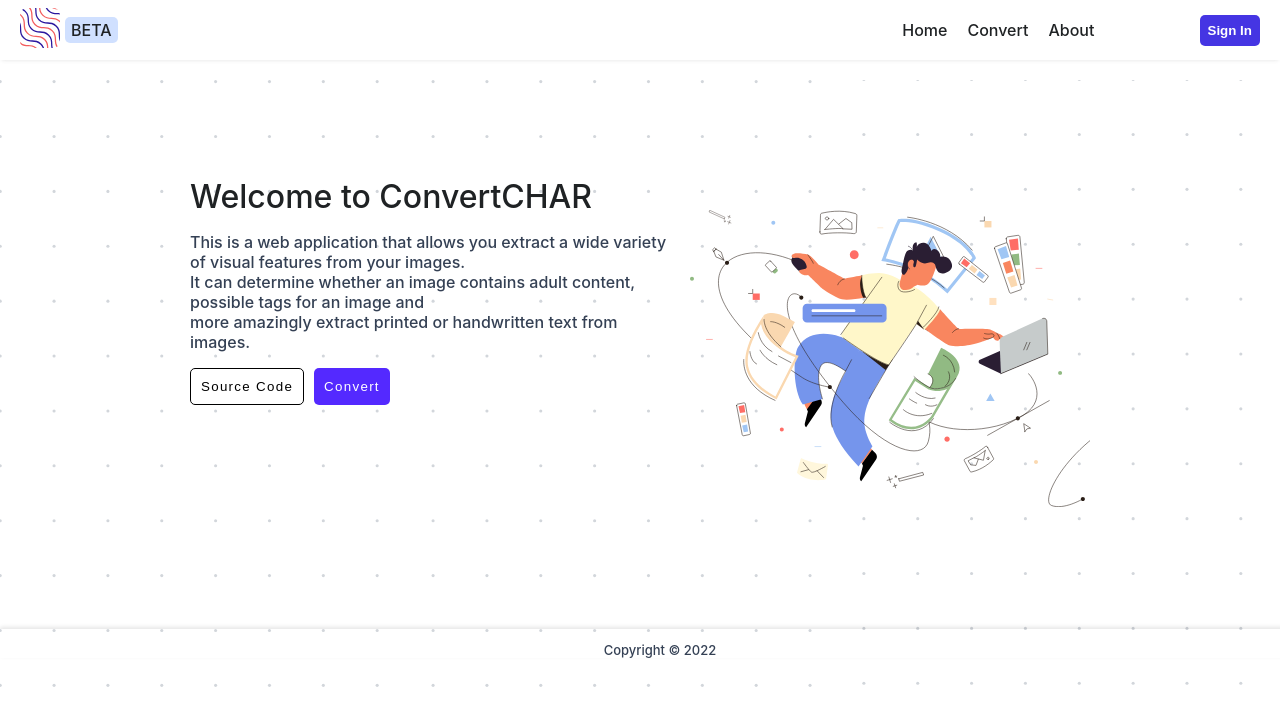
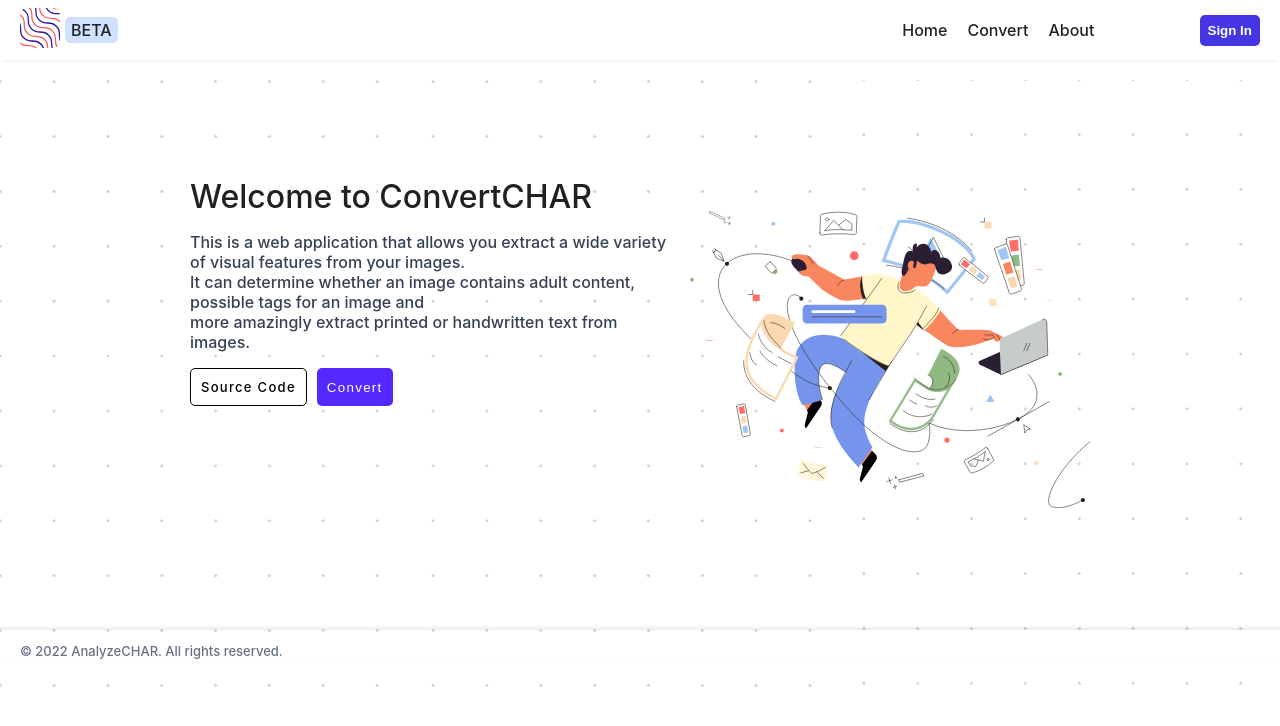
Before and after one commit to Saifurrahmanemon/AnalyzeCHAR, a React (Create React App) app: page / in a window 1280 px wide. Shown: the top 726 px of the page. Built offline with nearby package versions, Linux system fonts and the light colour scheme; no server answers.

Commit message:
fix footer design and add github link to sourcode button in Home.tsx

```diff
--- a/src/Pages/Home/Home.styles.ts
+++ b/src/Pages/Home/Home.styles.ts
@@ -66,13 +66,15 @@ export const ButtonContainer = styled.div`
    margin-bottom: 5rem;
 `;
 
-export const SourceCodeButton = styled.button`
+export const SourceCodeButton = styled.a`
    background-color: ${(props) => props.theme.colors.white};
+   text-decoration: none;
    color: ${(props) => props.theme.colors.black};
    border: 1px solid ${(props) => props.theme.colors.black};
    border-radius: ${(props) => props.theme.borderRadius};
    padding: ${(props) => props.theme.padding};
    letter-spacing: 1.3px;
+   font-size: 13px;
    font-weight: ${(props) => props.theme.fontWeight};
    cursor: pointer;
    outline: none;
--- a/src/Pages/Home/Home.tsx
+++ b/src/Pages/Home/Home.tsx
@@ -16,6 +16,8 @@ function Home() {
    const handleConvertOnclick = () => {
       navigate('/convert');
    };
+
+   const github = 'https://github.com/Saifurrahmanemon/image-analytics';
    return (
       <>
          <HomeContainer>
@@ -28,7 +30,9 @@ function Home() {
                   handwritten text from images.
                </Text>
                <ButtonContainer>
-                  <SourceCodeButton>Source Code</SourceCodeButton>
+                  <SourceCodeButton href={github} target='_blank'>
+                     Source Code
+                  </SourceCodeButton>
                   <ConvertButton onClick={handleConvertOnclick}>Convert</ConvertButton>
                </ButtonContainer>
             </BannerTextContainer>
--- a/src/components/Footer/Footer.styles.ts
+++ b/src/components/Footer/Footer.styles.ts
@@ -2,8 +2,8 @@ import styled from 'styled-components';
 
 export const FooterContainer = styled.footer`
    display: flex;
-   justify-content: center;
-   align-items: center;
+   justify-content: flex-start;
+   align-items: flex-start;
    padding: ${(props) => props.theme.container};
    color: ${(props) => props.theme.colors.secondary};
    text-align: center;
@@ -15,5 +15,6 @@ export const FooterContainer = styled.footer`
       margin-bottom: 0;
       font-size: small;
       font-weight: 500;
+      color: ${(props) => props.theme.colors.accent2};
    }
 `;
--- a/src/components/Footer/Footer.tsx
+++ b/src/components/Footer/Footer.tsx
@@ -4,7 +4,7 @@ function Footer() {
    const year = new Date().getFullYear();
    return (
       <FooterContainer>
-         <p>Copyright © {year}</p>
+         <p>© {year} AnalyzeCHAR. All rights reserved.</p>
       </FooterContainer>
    );
 }
```
